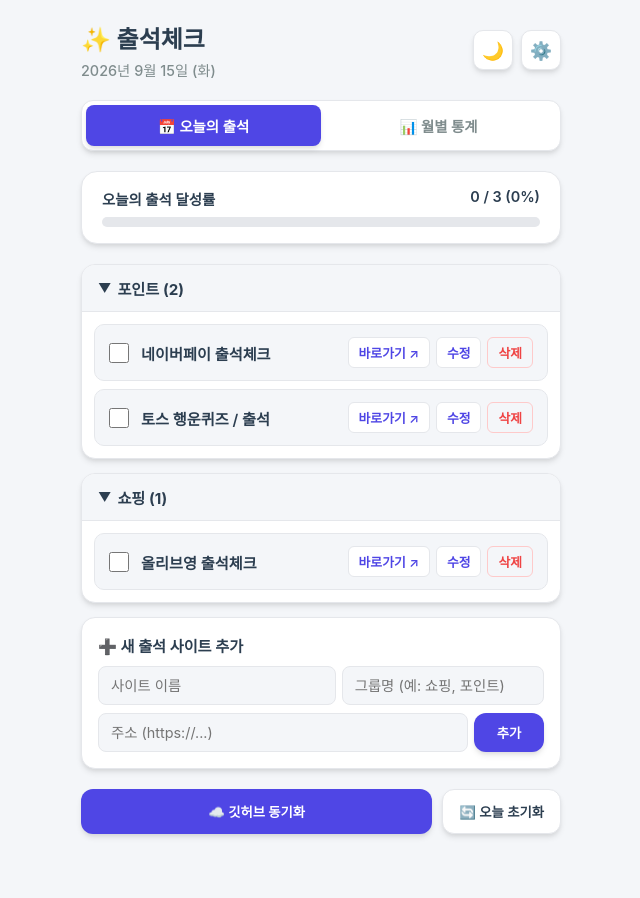
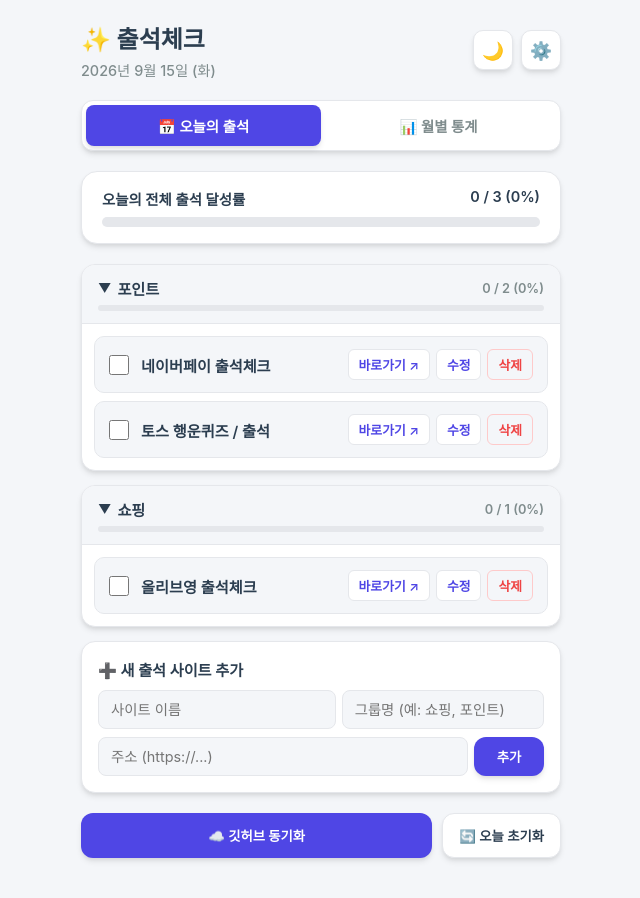
Before and after one commit to HelloTIPOTI/check, a plain HTML site: page index.html in a window 1280 px wide. Shown: the whole page, without its empty margins (319-959 px from the left). Before the commit the page ends 874 px from the top, so only its background shows below. Drawn offline with Linux system fonts and the light colour scheme.

Commit message:
Add files via upload

```diff
--- a/index.html
+++ b/index.html
@@ -178,13 +178,19 @@
 
         .group-header {
             display: flex;
-            justify-content: space-between;
-            align-items: center;
+            flex-direction: column;
             padding: 12px 16px;
             background: var(--bg-color);
             border-bottom: 1px solid var(--border-color);
             cursor: pointer;
             user-select: none;
+            gap: 6px;
+        }
+
+        .group-header-top {
+            display: flex;
+            justify-content: space-between;
+            align-items: center;
         }
 
         .group-title {
@@ -193,6 +199,27 @@
             display: flex;
             align-items: center;
             gap: 6px;
+        }
+
+        .group-stats-text {
+            font-size: 0.8rem;
+            font-weight: 600;
+            color: var(--text-sub);
+        }
+
+        .group-progress-bg {
+            width: 100%;
+            height: 6px;
+            background-color: var(--border-color);
+            border-radius: 3px;
+            overflow: hidden;
+        }
+
+        .group-progress-fill {
+            height: 100%;
+            background-color: var(--success);
+            width: 0%;
+            transition: width 0.4s ease;
         }
 
         .group-toggle-icon {
@@ -510,7 +537,7 @@
             <!-- Progress Card -->
             <div class="progress-card">
                 <div class="progress-info">
-                    <span>오늘의 출석 달성률</span>
+                    <span>오늘의 전체 출석 달성률</span>
                     <span id="progress-text">0 / 0 (0%)</span>
                 </div>
                 <div class="progress-bar-bg">
@@ -752,15 +779,32 @@
                 const groupSites = grouped[groupName];
                 const isCollapsed = !!collapsedGroups[groupName];
 
+                // Calculate group completion
+                let groupCompletedCount = 0;
+                groupSites.forEach(site => {
+                    if (todayCheckedList.includes(site.id)) {
+                        groupCompletedCount++;
+                        completedCount++;
+                    }
+                });
+                const groupTotal = groupSites.length;
+                const groupPercent = groupTotal > 0 ? Math.round((groupCompletedCount / groupTotal) * 100) : 0;
+
                 const groupSection = document.createElement('div');
                 groupSection.className = `group-section ${isCollapsed ? 'collapsed' : ''}`;
 
                 const groupHeader = document.createElement('div');
                 groupHeader.className = 'group-header';
                 groupHeader.innerHTML = `
-                    <div class="group-title">
-                        <span class="group-toggle-icon">▼</span>
-                        <span>${groupName} (${groupSites.length})</span>
+                    <div class="group-header-top">
+                        <div class="group-title">
+                            <span class="group-toggle-icon">▼</span>
+                            <span>${groupName}</span>
+                        </div>
+                        <span class="group-stats-text">${groupCompletedCount} / ${groupTotal} (${groupPercent}%)</span>
+                    </div>
+                    <div class="group-progress-bg">
+                        <div class="group-progress-fill" style="width: ${groupPercent}%;"></div>
                     </div>
                 `;
                 groupHeader.addEventListener('click', () => {
@@ -774,7 +818,6 @@
 
                 groupSites.forEach(site => {
                     const isChecked = todayCheckedList.includes(site.id);
-                    if (isChecked) completedCount++;
 
                     const card = document.createElement('div');
                     card.className = `site-card ${isChecked ? 'completed' : ''}`;
@@ -977,7 +1020,7 @@
             alert('설정이 저장되었습니다!');
         });
 
-        // GitHub Gist Sync Logic (수정된 부분)
+        // GitHub Gist Sync Logic
         async function syncWithGitHub(isManual = true) {
             const token = localStorage.getItem('att_gist_token');
             if (!token) {
@@ -1017,7 +1060,6 @@
                         throw new Error(resJson.message || 'Gist 생성 실패');
                     }
                 } else {
-                    // 서버에서 데이터로 덮어쓰던 GET 로직 제거 후 바로 PATCH (로컬 데이터 우선 반영)
                     const updateRes = await fetch(`https://api.github.com/gists/${gistId}`, {
                         method: 'PATCH',
                         headers: {
```
